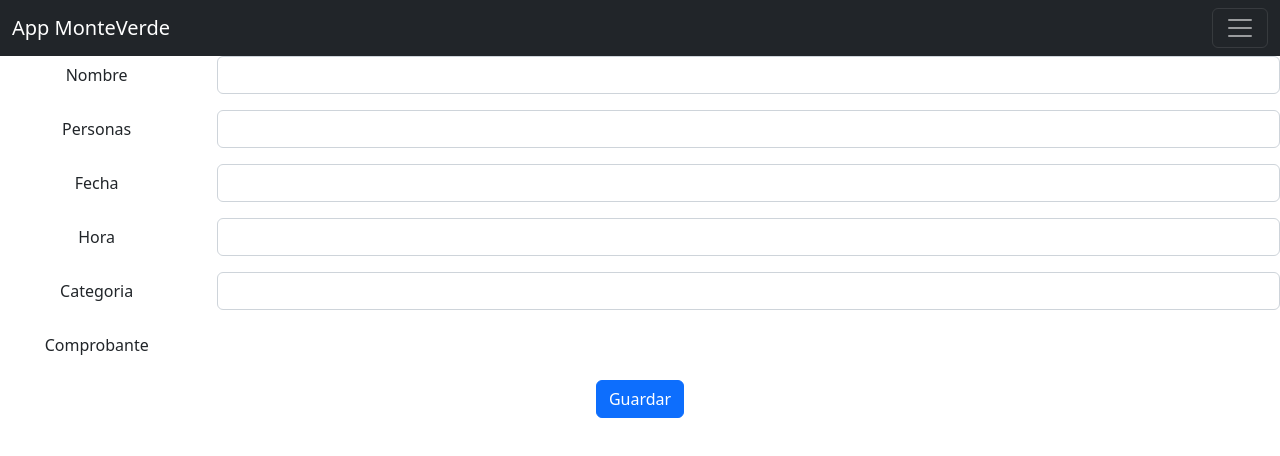
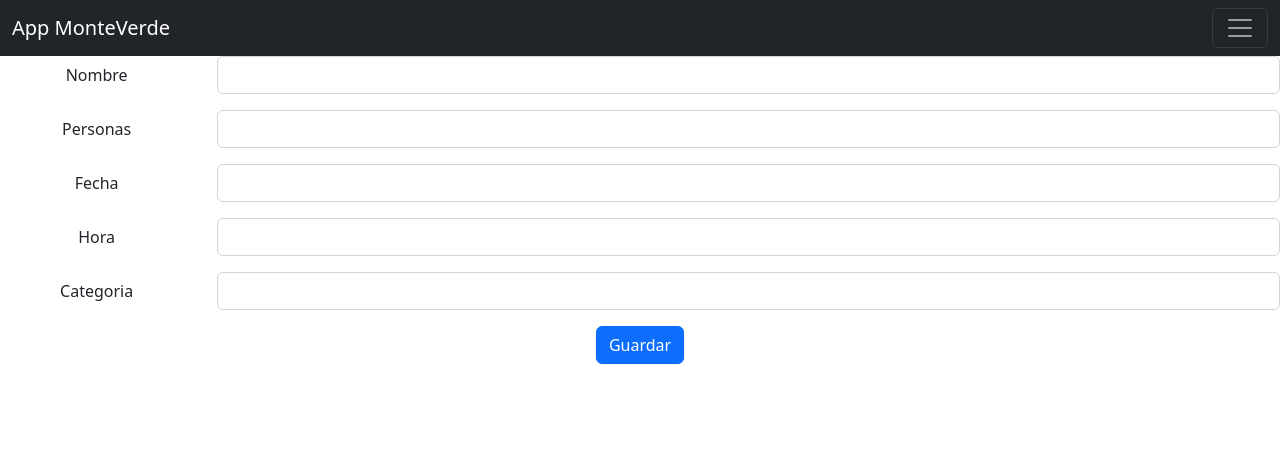
Before and after one commit to EdgarLuna7799/apprestaurante, a React (Create React App) app: page /formulario in a window 1280 px wide. Shown: the top 456 px of the page. Built offline with nearby package versions, Linux system fonts and the light colour scheme; no server answers.

Commit message:
make it better

```diff
--- a/src/components/formularios/Formulario.js
+++ b/src/components/formularios/Formulario.js
@@ -140,14 +140,6 @@ function Formulario() {
             />
           </div>
         </div>
-
-        <div class="row mb-3">
-          <label class="col-sm-2 col-form-label">
-            Comprobante
-          </label>
-          <div class="col-sm-10">
-          </div>
-        </div>
         <button type="submit" class="btn btn-primary">
           {guardarClientes._id===""?"Guardar":"Actualizar"}
 
```
